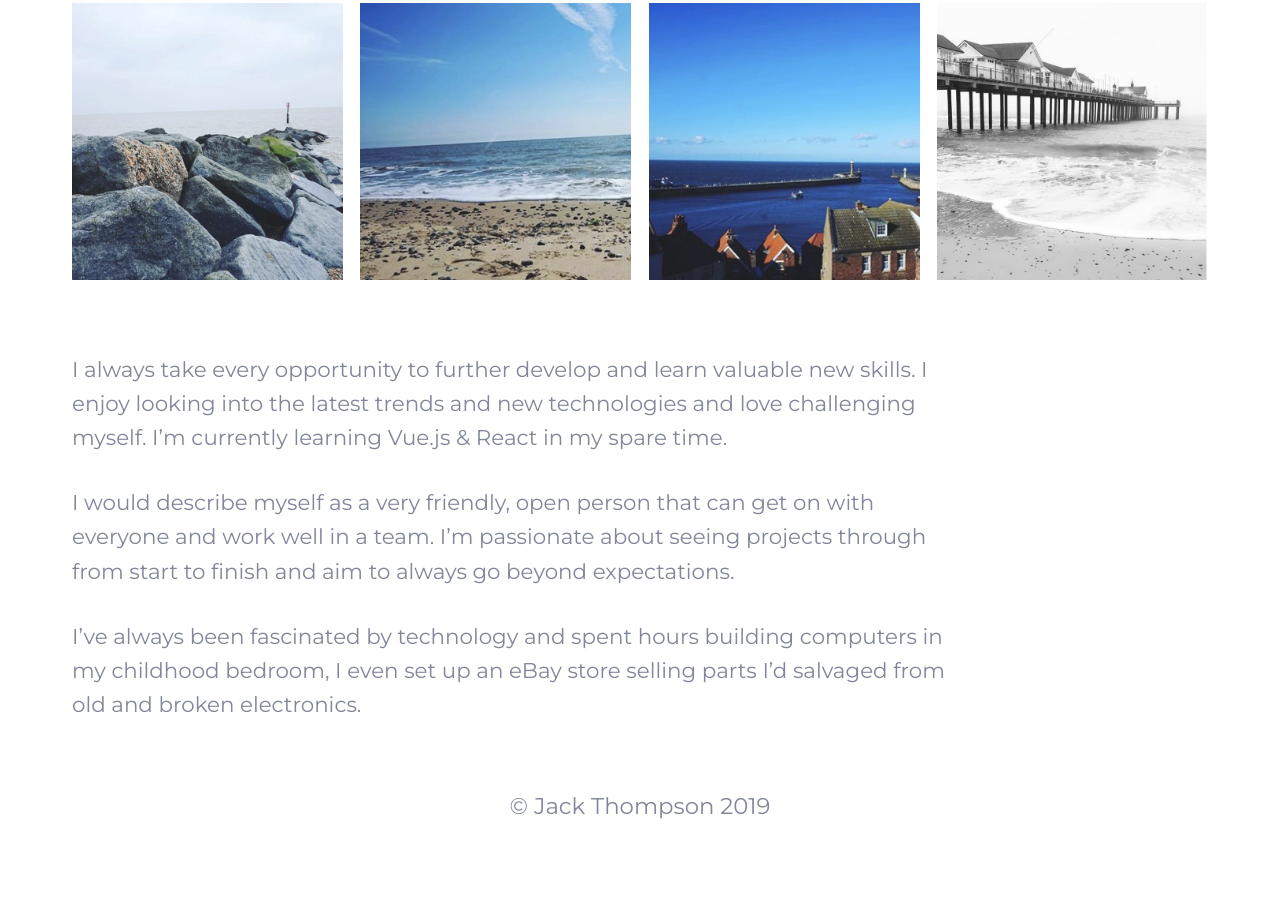
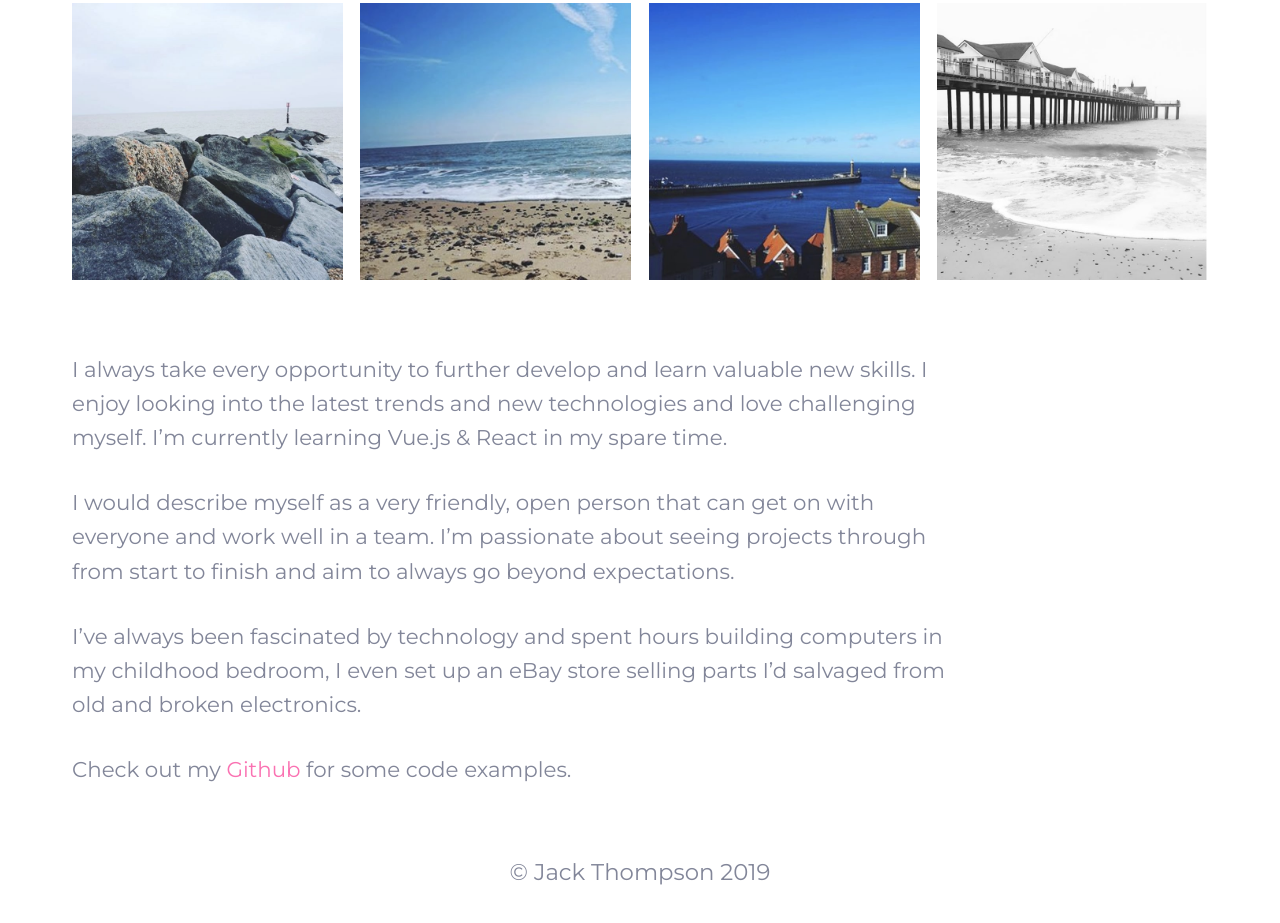
Before and after one commit to jackthompsonuk/jackthompsonuk.github.io, a website: page index.html in a window 1280 px wide. Shown: the part 1666-2589 px from the top of the page. Before the commit the page ends 2558 px from the top, so only its background shows below. Drawn offline with Linux system fonts and the light colour scheme.

Commit message:
Add Github link

```diff
--- a/index.html
+++ b/index.html
@@ -62,6 +62,7 @@
                 <p>I always take every opportunity to further develop and learn valuable new skills. I enjoy looking into the latest trends and new technologies and love challenging myself. I’m currently learning Vue.js & React in my spare time.</p>
                 <p>I would describe myself as a very friendly, open person that can get on with everyone and work well in a team. I’m passionate about seeing projects through from start to finish and aim to always go beyond expectations.</p>
                 <p>I’ve always been fascinated by technology and spent hours building computers in my childhood bedroom, I even set up an eBay store selling parts I’d salvaged from old and broken electronics.</p>
+                <p>Check out my <a target="_blank" href="https://github.com/jackthompsonuk">Github</a> for some code examples.</p>
             </div>
         </section>
 
--- a/src/scss/_typography.scss
+++ b/src/scss/_typography.scss
@@ -14,6 +14,10 @@
 
     & + p {
         margin-top: $small;
+    }
+
+    a {
+        color: colour(primary400);
     }
 
 }
```
Also changed, not shown: dist/app.css.
